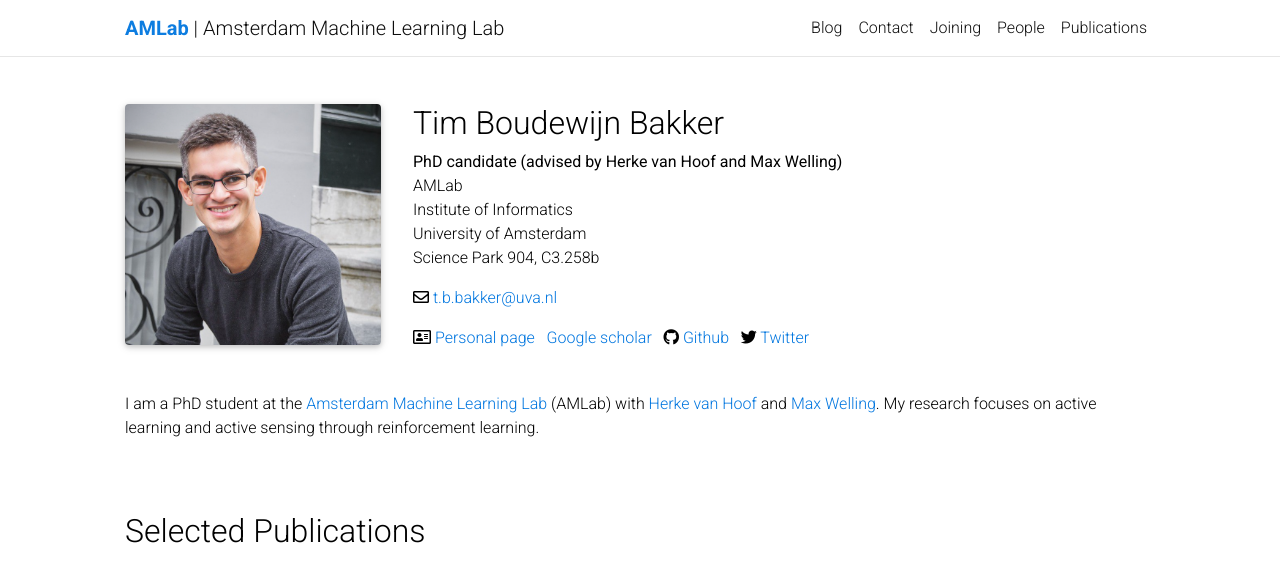
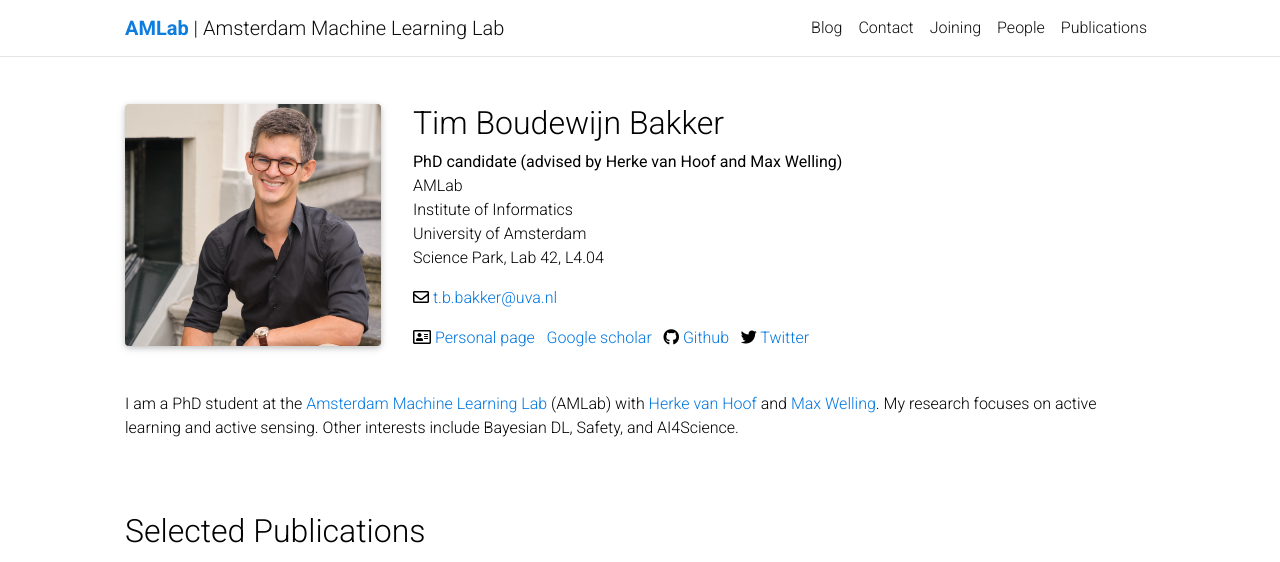
Before and after one commit to AMLab-Amsterdam/AMLab-Amsterdam.github.io, a Jekyll site: the page built from _people/TimBakker.md, in a window 1280 px wide, cut to the strip 0-562 px from the top of the page. Built offline with Jekyll 4.4.1, drawn with Linux system fonts in a browser that asks for light colours; comment, search, counter and statistics services are not loaded; a style sheet for code colours, icons or effects is not loaded.

Commit message:
picture, office number, description

```diff
--- a/_people/TimBakker.md
+++ b/_people/TimBakker.md
@@ -5,16 +5,16 @@ middle_names: Boudewijn
 last_name: Bakker
 role: PhD candidate
 email: t.b.bakker@uva.nl
-office: Science Park 904, C3.258b
+office: Science Park, Lab 42, L4.04
 lab: AMLab
 institute: Institute of Informatics
 university: University of Amsterdam
 supervisors: [Herke van Hoof, Max Welling]
-one_liner: Deep Reinforcement Learning for active learning and active sensing
+one_liner: Active sensing and active learning
 bib_file: TimBakker
 redirect:
 description: |
-    I am a PhD student at the [Amsterdam Machine Learning Lab](/) (AMLab) with [Herke van Hoof](https://staff.fnwi.uva.nl/h.c.vanhoof/homepage/) and [Max Welling](https://staff.fnwi.uva.nl/m.welling/). My research focuses on active learning and active sensing through reinforcement learning.
+    I am a PhD student at the [Amsterdam Machine Learning Lab](/) (AMLab) with [Herke van Hoof](https://staff.fnwi.uva.nl/h.c.vanhoof/homepage/) and [Max Welling](https://staff.fnwi.uva.nl/m.welling/). My research focuses on active learning and active sensing. Other interests include Bayesian DL, Safety, and AI4Science.
 
 img: assets/img/TimBakker.png
 img_promo:
```
Also changed, not shown: assets/img/TimBakker.png.
